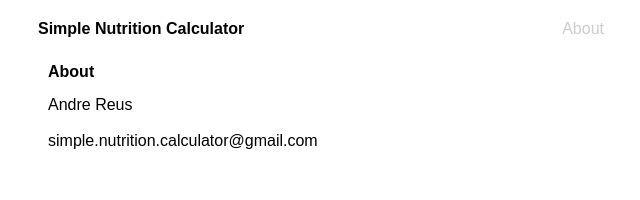
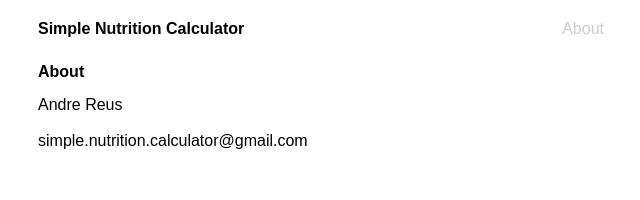
Before and after one commit to andrereus/simple-nutrition-calculator, a React (Vite) app: page /about in a window 1280 px wide. Shown: the top 200 px of the page, without its empty margins (314-954 px from the left). Built offline with nearby package versions, Linux system fonts and the light colour scheme.

Commit message:
Add media query

```diff
--- a/src/styles/components/_about.scss
+++ b/src/styles/components/_about.scss
@@ -1,5 +1,7 @@
-.about__wrapper {
-  padding: 0 10px;
+@media (max-width: 576px) {
+  .about__wrapper {
+    margin: 0 10px;
+  }
 }
 
 .about__title {
```
